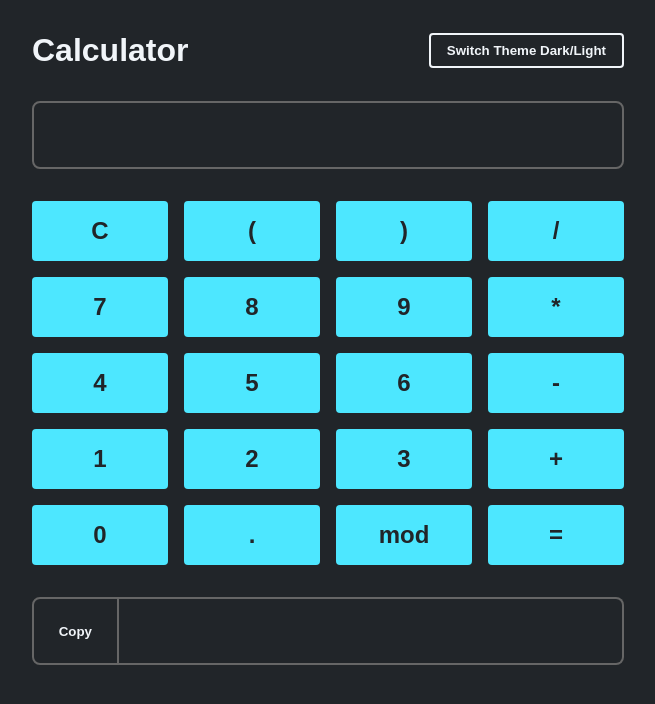
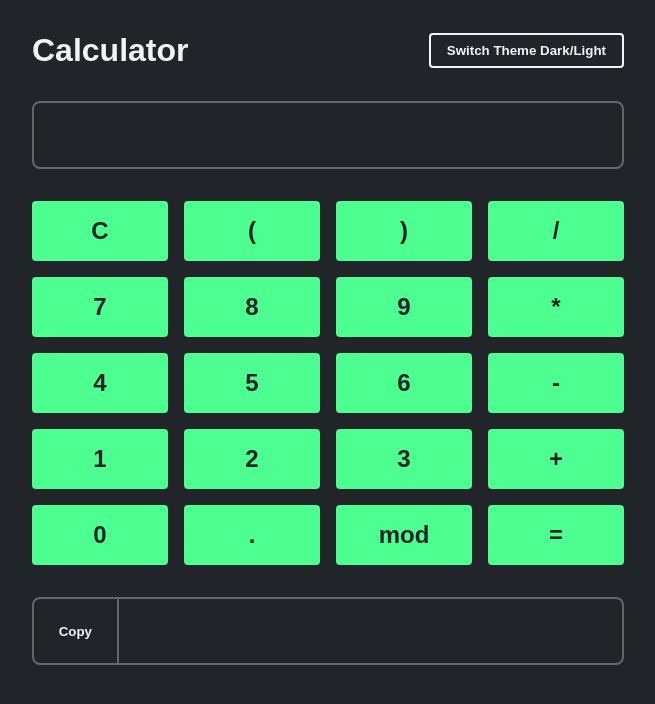
Before and after one commit to per0za/Calculator, a React (Create React App) app: page / in a window 1280 px wide. Shown: the top 704 px of the page, without its empty margins (312-967 px from the left). Built offline with nearby package versions, Linux system fonts and the light colour scheme.

Commit message:
style change

```diff
--- a/src/screens/CalcScreen/index.css
+++ b/src/screens/CalcScreen/index.css
@@ -8,7 +8,7 @@
   --bg-color: #212529;
   --border-color: #666;
   --font-color: #f1f5f9;
-  --primary-color: #4de7ff;
+  --primary-color: #4dff91;
   --error-color: #ff0043;
 }
 
```
